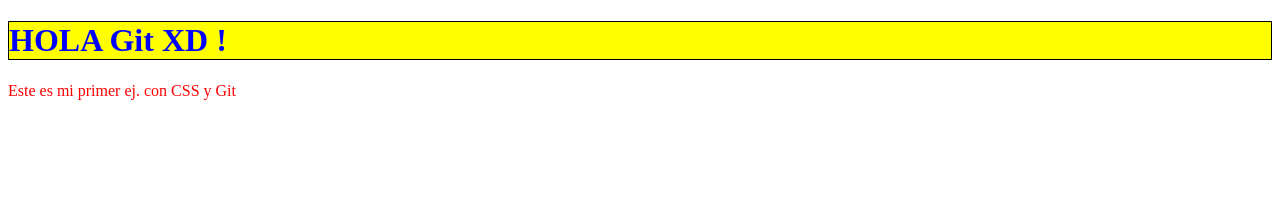
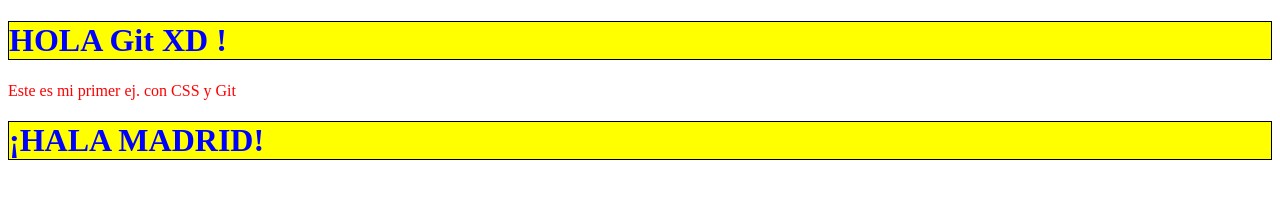
Before and after one commit to DAW2-Quevedo/aprendiendo-git, a plain HTML site: page index.html in a window 1280 px wide. Drawn offline with Linux system fonts and the light colour scheme.

Commit message:
Cambiado por Hiero un fan de madrid

```diff
--- a/index.html
+++ b/index.html
@@ -19,5 +19,6 @@
   <body>
     <h1>HOLA Git XD !</h1>
     <p>Este es mi primer ej. con CSS y Git</p>
+	<h1>¡HALA MADRID!</h1>
   </body>
 </html>
```
